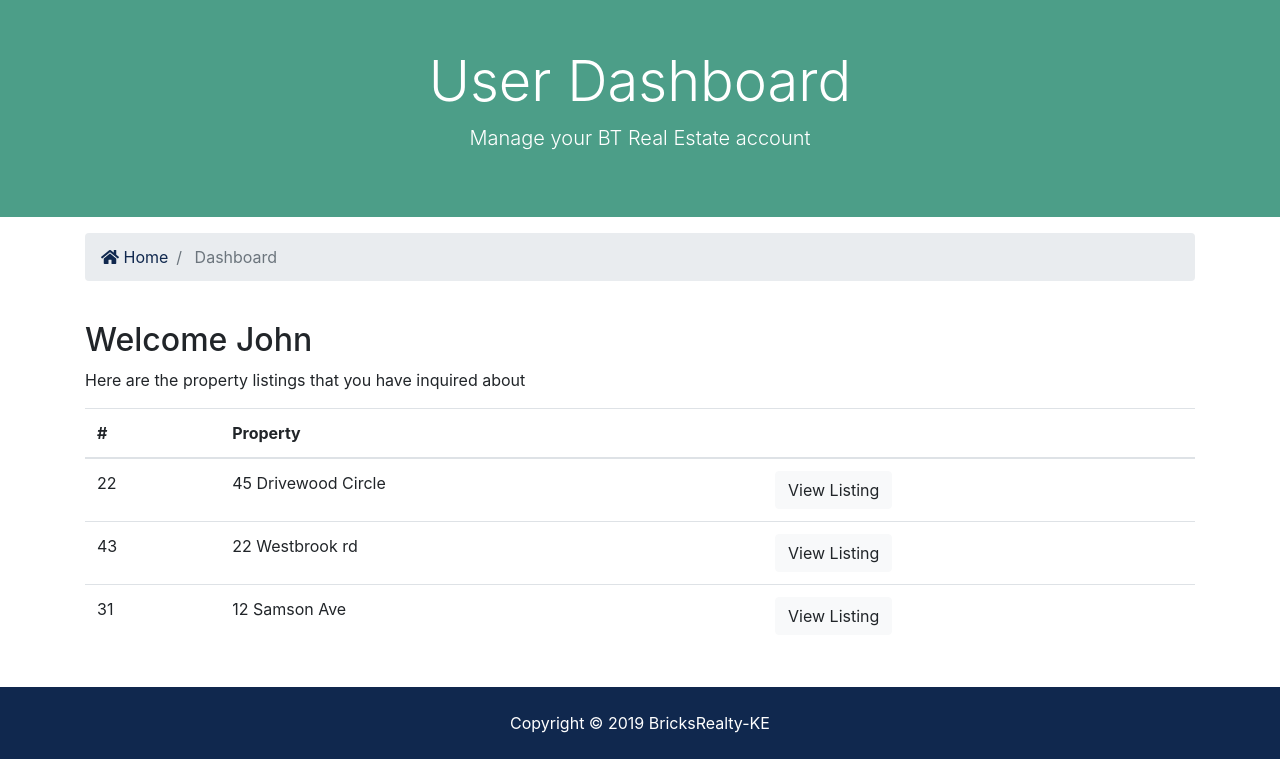
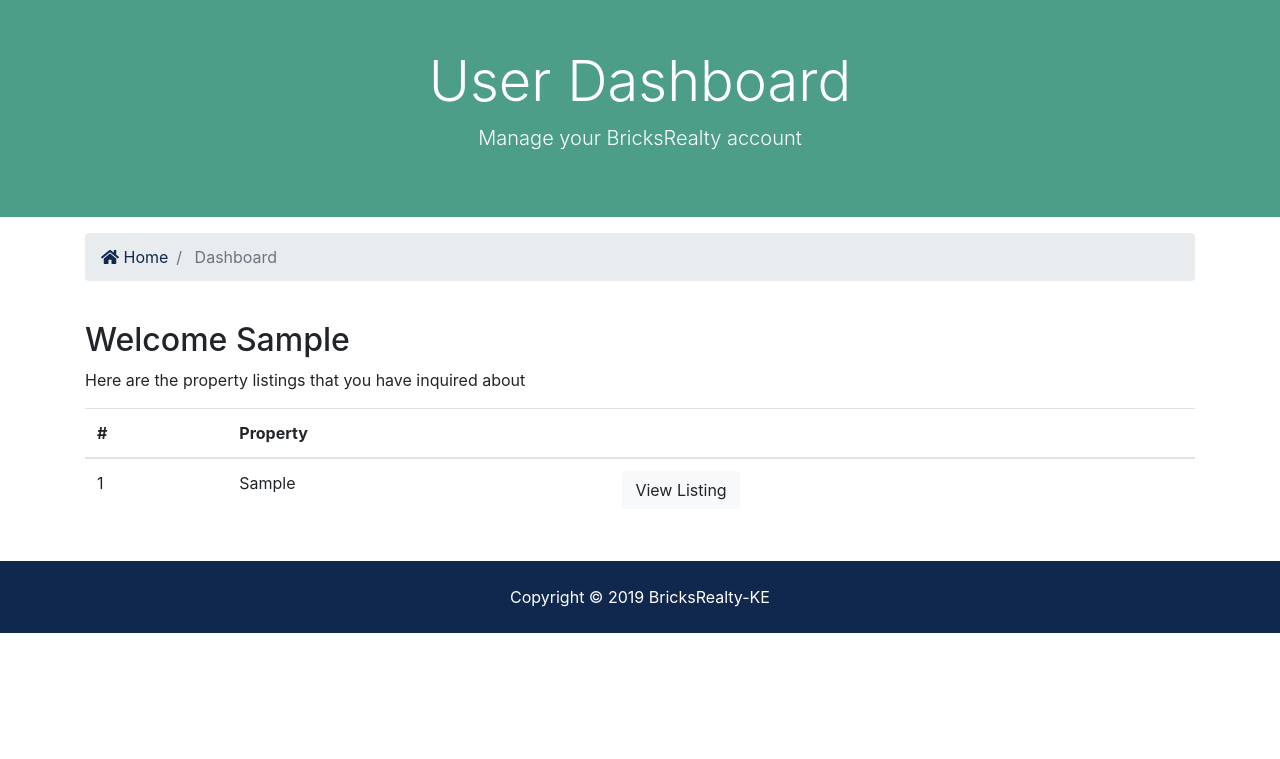
Before and after one commit to Mwangik/BricksRealty-Kenya, a Django app: page /accounts/dashboard in a window 1280 px wide. Shown: the part 128-887 px from the top of the page. After the commit the page ends 761 px from the top, so only its background shows below. Run offline with Django 3.2, Linux system fonts and the light colour scheme; a user stored in the database is signed in; tables that the repository leaves empty hold one stand-in row (values such as "Sample post"); some libraries are stand-ins or nearby versions.

Commit message:
add functionality to send email to realtor and customize user dashboard

```diff
--- a/accounts/views.py
+++ b/accounts/views.py
@@ -1,6 +1,8 @@
 from django.shortcuts import render, redirect
 from django.contrib import messages, auth
 from django.contrib.auth.models import User
+
+from contacts.models import Contact
 
 # Create your views here.
 def register(request):
@@ -68,4 +70,9 @@ def logout(request):
 
 
 def dashboard(request):
-    return render(request, 'accounts/dashboard.html')
+    user_contacts = Contact.objects.order_by('-contact_date').filter(user_id=request.user.id)
+
+    context={
+        'contacts': user_contacts
+    }
+    return render(request, 'accounts/dashboard.html', context)
--- a/templates/accounts/dashboard.html
+++ b/templates/accounts/dashboard.html
@@ -7,7 +7,7 @@
           <div class="row text-center">
             <div class="col-md-12">
               <h1 class="display-4">User Dashboard</h1>
-              <p class="lead">Manage your BT Real Estate account</p>
+              <p class="lead">Manage your BricksRealty account</p>
             </div>
           </div>
         </div>
@@ -35,7 +35,8 @@
         <div class="container">
           <div class="row">
             <div class="col-md-12">
-              <h2>Welcome John</h2>
+              <h2>Welcome {{ user.first_name }}</h2>
+              {% if contacts %}
                 <p>Here are the property listings that you have inquired about</p>
                 <table class="table">
                   <thead>
@@ -46,29 +47,22 @@
                     </tr>
                   </thead>
                   <tbody>
+                    {% for contact in contacts %}
                       <tr>
-                    <td>22</td>
-                    <td>45 Drivewood Circle</td>
+                        <td>{{ contact.id }}</td>
+                        <td>{{ contact.listing }}</td>
                         <td>
-                      <a class="btn btn-light" href="#">View Listing</a>
+                          <a class="btn btn-light" href="{% url 'listing' contact.listing_id %}">View Listing</a>
                         </td>
                       </tr>
-                  <tr>
-                    <td>43</td>
-                    <td>22 Westbrook rd</td>
-                    <td>
-                      <a class="btn btn-light" href="#">View Listing</a>
-                    </td>
-                  </tr>
-                  <tr>
-                    <td>31</td>
-                    <td>12 Samson Ave</td>
-                    <td>
-                      <a class="btn btn-light" href="#">View Listing</a>
-                    </td>
-                  </tr>
+                    {% endfor %}
+
                   </tbody>
                 </table>
+              {% else %}
+                <p>You have not made any inquirires</p>
+
+              {% endif %}
             </div>
           </div>
         </div>
```
Also changed, not shown: bricksRealty/settings.py (+7 -0 lines), contacts/views.py (+26 -5 lines). Lines whose indentation alone changed are shown as unchanged.
